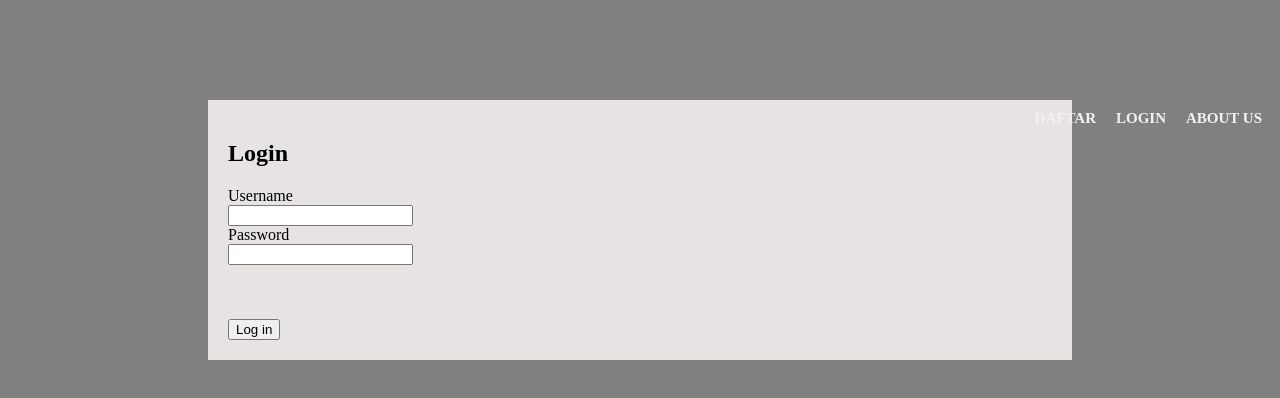
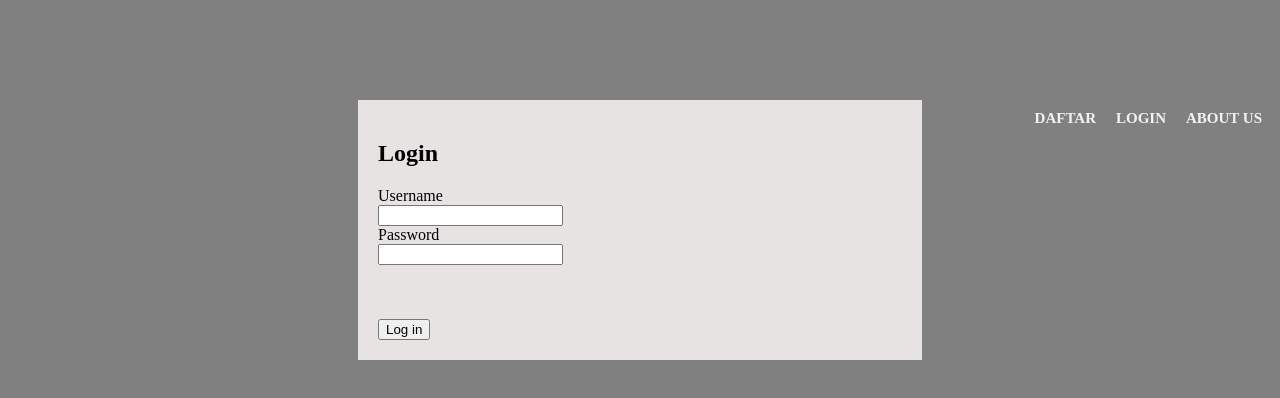
Before and after one commit to 19Ars/DIMSUMku, a website: page FP UTS/website/login.html in a window 1280 px wide. Drawn offline with Linux system fonts and the light colour scheme.

Commit message:
change style css

```diff
--- a/FP UTS/website/style.css
+++ b/FP UTS/website/style.css
@@ -62,7 +62,7 @@ body{
   .masuk{
     background-color: rgb(231, 227, 227);
     margin-top: 100px;
-    margin-left: 200px;
-    margin-right: 200px;
+    margin-left: 350px;
+    margin-right: 350px;
     padding: 20px;
   }
```
